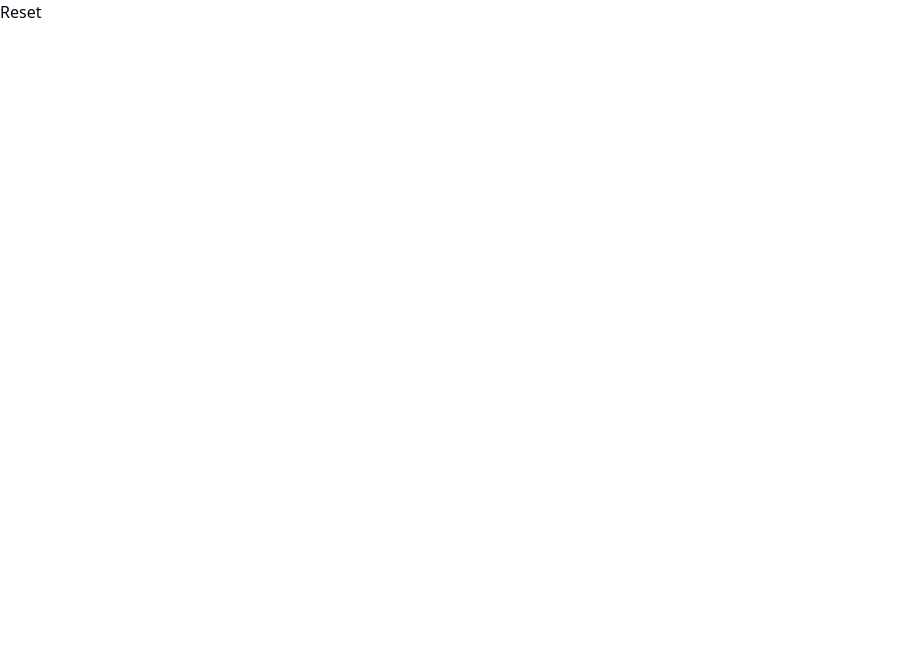
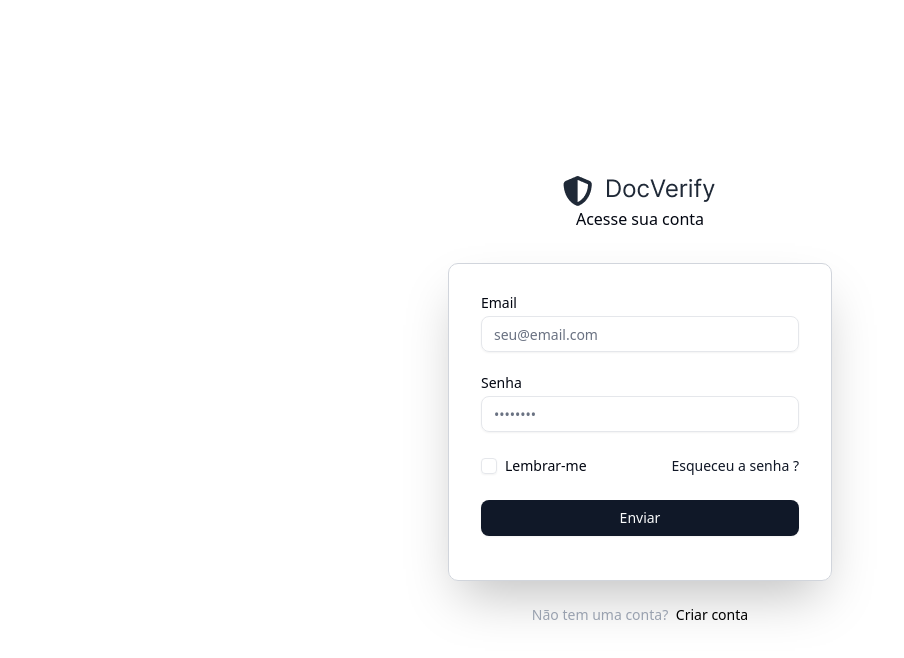
Before and after one commit to inovacao-serur/serur-validacao-laudo, a Next.js app: page / in a window 1280 px wide. Shown: the top 658 px of the page, without its empty margins (0-904 px from the left). Built offline with nearby package versions, Linux system fonts and the light colour scheme.

Commit message:
add: pagina de login

```diff
--- a/package.json
+++ b/package.json
@@ -9,6 +9,9 @@
     "lint": "next lint"
   },
   "dependencies": {
+    "@radix-ui/react-checkbox": "^1.1.4",
+    "@radix-ui/react-label": "^2.1.2",
+    "@radix-ui/react-slot": "^1.1.2",
     "class-variance-authority": "^0.7.1",
     "clsx": "^2.1.1",
     "lucide-react": "^0.487.0",
--- a/src/app/globals.css
+++ b/src/app/globals.css
@@ -41,11 +41,11 @@
   --radius-md: calc(var(--radius) - 2px);
   --radius-lg: var(--radius);
   --radius-xl: calc(var(--radius) + 4px);
+
+  --color-azul-escuro: #111827
 }
 
 * {
-  margin: 0;
-  padding: 0;
   box-sizing: border-box;
   text-decoration: none;
 }
--- a/src/app/page.js
+++ b/src/app/page.js
@@ -1,8 +1,53 @@
+import { Input } from "@/components/ui/input"
+import { Label } from "@/components/ui/label"
+import { Checkbox } from "@/components/ui/checkbox"
+import { Button } from "@/components/ui/button"
+import Image from 'next/image'
 
-export default function Home() {
+
+export default function Login() {
   return (
-    <main>
-      <h1>Reset</h1>
+    <main className="w-screen h-screen flex justify-center items-center flex-col">
+      <div className="flex justify-center items-center flex-col mb-8">
+        <Image src="/docverify.png"
+        width={384}
+        height={32}
+        alt="logo doc verify"
+        />
+        <h1>Acesse sua conta</h1>
+      </div>
+      <div className="w-sm h-xs border-1 border-gray-300 rounded-lg shadow-2xl px-8 pt-8 pb-11">
+
+        <div className="grid w-full max-w-sm items-center gap-1.5">
+          <Label htmlFor="email" className="font-normal">Email</Label>
+          <Input type="email" id="email" placeholder="seu@email.com" />
+        </div>
+
+        <div className="grid w-full max-w-sm items-center gap-1.5 mt-6">
+          <Label htmlFor="senha" className="font-normal" >Senha</Label>
+          <Input type="senha" id="senha" placeholder="••••••••" />
+        </div>
+
+        <div className="flex justify-between items-center mt-6">
+          <div className="flex items-center space-x-2">
+            <Checkbox id="terms2" />
+            <label htmlFor="terms2" className="text-sm leading-none peer-disabled:cursor-not-allowed peer-disabled:opacity-70 font-normal">
+              Lembrar-me
+            </label>
+          </div>
+
+          <p className="font-normal text-sm text-[var(--color-azul-escuro)] cursor-pointer">Esqueceu a senha ?</p>
+        </div>
+
+        <div className="w-full flex justify-center mt-6">
+        <Button className="w-full">Enviar</Button>
+        </div>
+
+      </div>
+
+      <div className="mt-6">
+        <p className="font-normal text-sm text-gray-400">Não tem uma conta? <a className="text-black pl-1 cursor-pointer"> Criar conta</a></p>
+      </div>
     </main>
   );
 }
--- /dev/null
+++ b/src/components/ui/button.jsx
@@ -0,0 +1,55 @@
+import * as React from "react"
+import { Slot } from "@radix-ui/react-slot"
+import { cva } from "class-variance-authority";
+
+import { cn } from "@/lib/utils"
+
+const buttonVariants = cva(
+  "inline-flex items-center justify-center gap-2 whitespace-nowrap rounded-md text-sm font-medium transition-all disabled:pointer-events-none disabled:opacity-50 [&_svg]:pointer-events-none [&_svg:not([class*='size-'])]:size-4 shrink-0 [&_svg]:shrink-0 outline-none focus-visible:border-ring focus-visible:ring-ring/50 focus-visible:ring-[3px] aria-invalid:ring-destructive/20 dark:aria-invalid:ring-destructive/40 aria-invalid:border-destructive",
+  {
+    variants: {
+      variant: {
+        default:
+          "bg-primary text-primary-foreground shadow-xs hover:bg-primary/90",
+        destructive:
+          "bg-destructive text-white shadow-xs hover:bg-destructive/90 focus-visible:ring-destructive/20 dark:focus-visible:ring-destructive/40 dark:bg-destructive/60",
+        outline:
+          "border bg-background shadow-xs hover:bg-accent hover:text-accent-foreground dark:bg-input/30 dark:border-input dark:hover:bg-input/50",
+        secondary:
+          "bg-secondary text-secondary-foreground shadow-xs hover:bg-secondary/80",
+        ghost:
+          "hover:bg-accent hover:text-accent-foreground dark:hover:bg-accent/50",
+        link: "text-primary underline-offset-4 hover:underline",
+      },
+      size: {
+        default: "h-9 px-4 py-2 has-[>svg]:px-3",
+        sm: "h-8 rounded-md gap-1.5 px-3 has-[>svg]:px-2.5",
+        lg: "h-10 rounded-md px-6 has-[>svg]:px-4",
+        icon: "size-9",
+      },
+    },
+    defaultVariants: {
+      variant: "default",
+      size: "default",
+    },
+  }
+)
+
+function Button({
+  className,
+  variant,
+  size,
+  asChild = false,
+  ...props
+}) {
+  const Comp = asChild ? Slot : "button"
+
+  return (
+    <Comp
+      data-slot="button"
+      className={cn(buttonVariants({ variant, size, className }))}
+      {...props} />
+  );
+}
+
+export { Button, buttonVariants }
--- /dev/null
+++ b/src/components/ui/checkbox.jsx
@@ -0,0 +1,30 @@
+"use client"
+
+import * as React from "react"
+import * as CheckboxPrimitive from "@radix-ui/react-checkbox"
+import { CheckIcon } from "lucide-react"
+
+import { cn } from "@/lib/utils"
+
+function Checkbox({
+  className,
+  ...props
+}) {
+  return (
+    <CheckboxPrimitive.Root
+      data-slot="checkbox"
+      className={cn(
+        "peer border-input dark:bg-input/30 data-[state=checked]:bg-primary data-[state=checked]:text-primary-foreground dark:data-[state=checked]:bg-primary data-[state=checked]:border-primary focus-visible:border-ring focus-visible:ring-ring/50 aria-invalid:ring-destructive/20 dark:aria-invalid:ring-destructive/40 aria-invalid:border-destructive size-4 shrink-0 rounded-[4px] border shadow-xs transition-shadow outline-none focus-visible:ring-[3px] disabled:cursor-not-allowed disabled:opacity-50",
+        className
+      )}
+      {...props}>
+      <CheckboxPrimitive.Indicator
+        data-slot="checkbox-indicator"
+        className="flex items-center justify-center text-current transition-none">
+        <CheckIcon className="size-3.5" />
+      </CheckboxPrimitive.Indicator>
+    </CheckboxPrimitive.Root>
+  );
+}
+
+export { Checkbox }
--- /dev/null
+++ b/src/components/ui/input.jsx
@@ -0,0 +1,24 @@
+import * as React from "react"
+
+import { cn } from "@/lib/utils"
+
+function Input({
+  className,
+  type,
+  ...props
+}) {
+  return (
+    <input
+      type={type}
+      data-slot="input"
+      className={cn(
+        "file:text-foreground placeholder:text-muted-foreground selection:bg-primary selection:text-primary-foreground dark:bg-input/30 border-input flex h-9 w-full min-w-0 rounded-md border bg-transparent px-3 py-1 text-base shadow-xs transition-[color,box-shadow] outline-none file:inline-flex file:h-7 file:border-0 file:bg-transparent file:text-sm file:font-medium disabled:pointer-events-none disabled:cursor-not-allowed disabled:opacity-50 md:text-sm",
+        "focus-visible:border-ring focus-visible:ring-ring/50 focus-visible:ring-[3px]",
+        "aria-invalid:ring-destructive/20 dark:aria-invalid:ring-destructive/40 aria-invalid:border-destructive",
+        className
+      )}
+      {...props} />
+  );
+}
+
+export { Input }
--- /dev/null
+++ b/src/components/ui/label.jsx
@@ -0,0 +1,23 @@
+"use client"
+
+import * as React from "react"
+import * as LabelPrimitive from "@radix-ui/react-label"
+
+import { cn } from "@/lib/utils"
+
+function Label({
+  className,
+  ...props
+}) {
+  return (
+    <LabelPrimitive.Root
+      data-slot="label"
+      className={cn(
+        "flex items-center gap-2 text-sm leading-none font-medium select-none group-data-[disabled=true]:pointer-events-none group-data-[disabled=true]:opacity-50 peer-disabled:cursor-not-allowed peer-disabled:opacity-50",
+        className
+      )}
+      {...props} />
+  );
+}
+
+export { Label }
```
Also changed, not shown: public/docverify.png (added), 1 other file (tests, documents, lock files or other folders).
